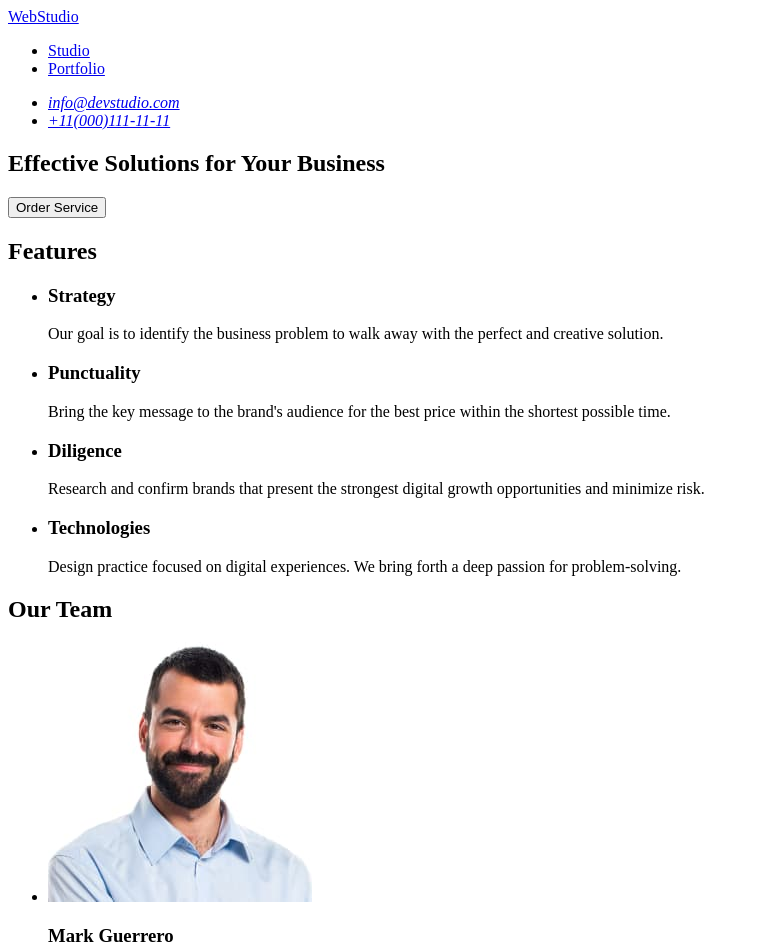
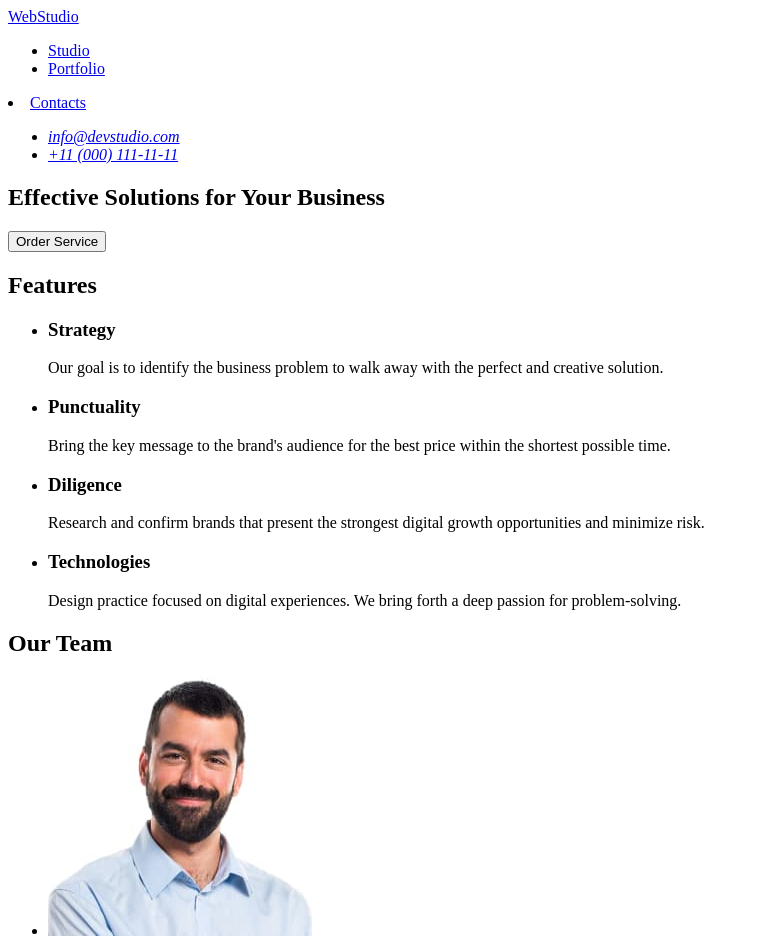
Before and after one commit to Max6711/goit-markup-hw-01, a plain HTML site: page index.html in a window 1280 px wide. Shown: the top 950 px of the page, without its empty margins (0-759 px from the left). Drawn offline with Linux system fonts and the light colour scheme.

Commit message:
Update index.html

```diff
--- a/index.html
+++ b/index.html
@@ -15,16 +15,17 @@
     <ul>
         <li><a href="#studio">Studio</a></li>
         <li><a href="#portfolio">Portfolio</a></li>
-
     </ul>
 </nav>
+<li><a href="#contacts">Contacts</a></li>
 
 <address>
-<ul>
+    <ul>
         <li><a href="mailto:info@devstudio.com">info@devstudio.com</a></li>
-        <li><a href="tel:+11(000)111-11-11">+11(000)111-11-11</a></li>
-</ul>
+        <li><a href="tel:+110001111111">+11 (000) 111-11-11</a></li>
+    </ul>
 </address>
+
 </header>
 
    <main>
```
